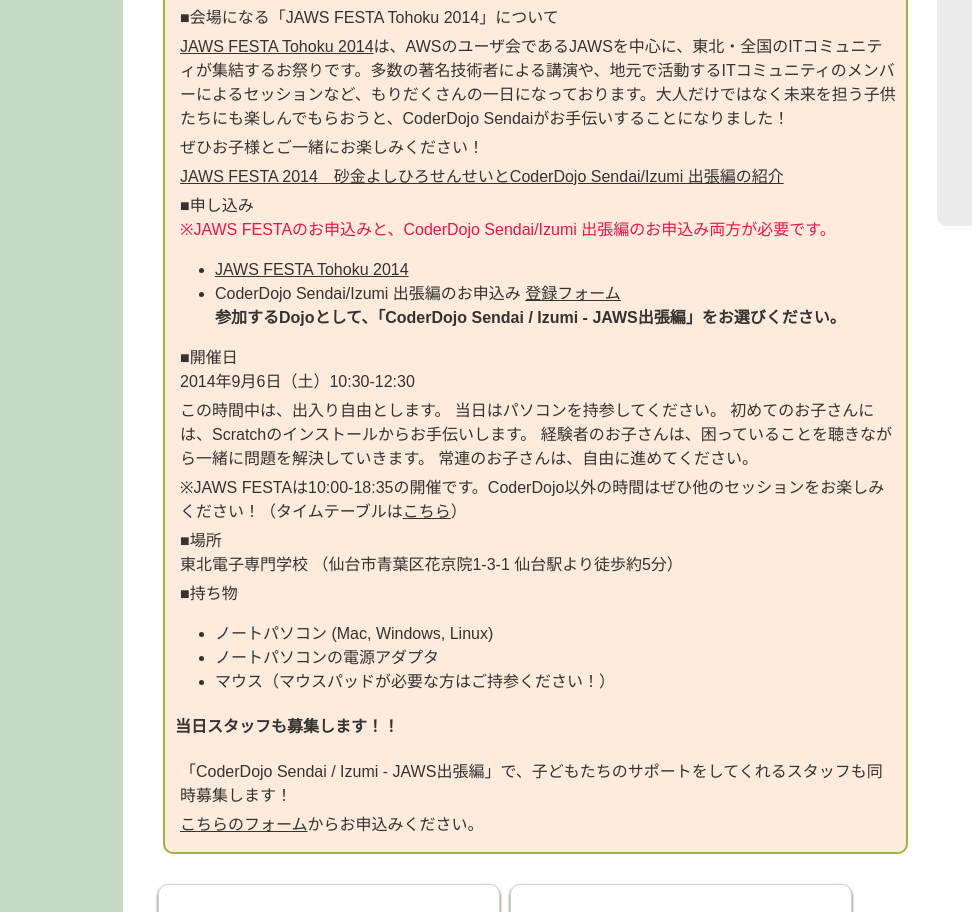
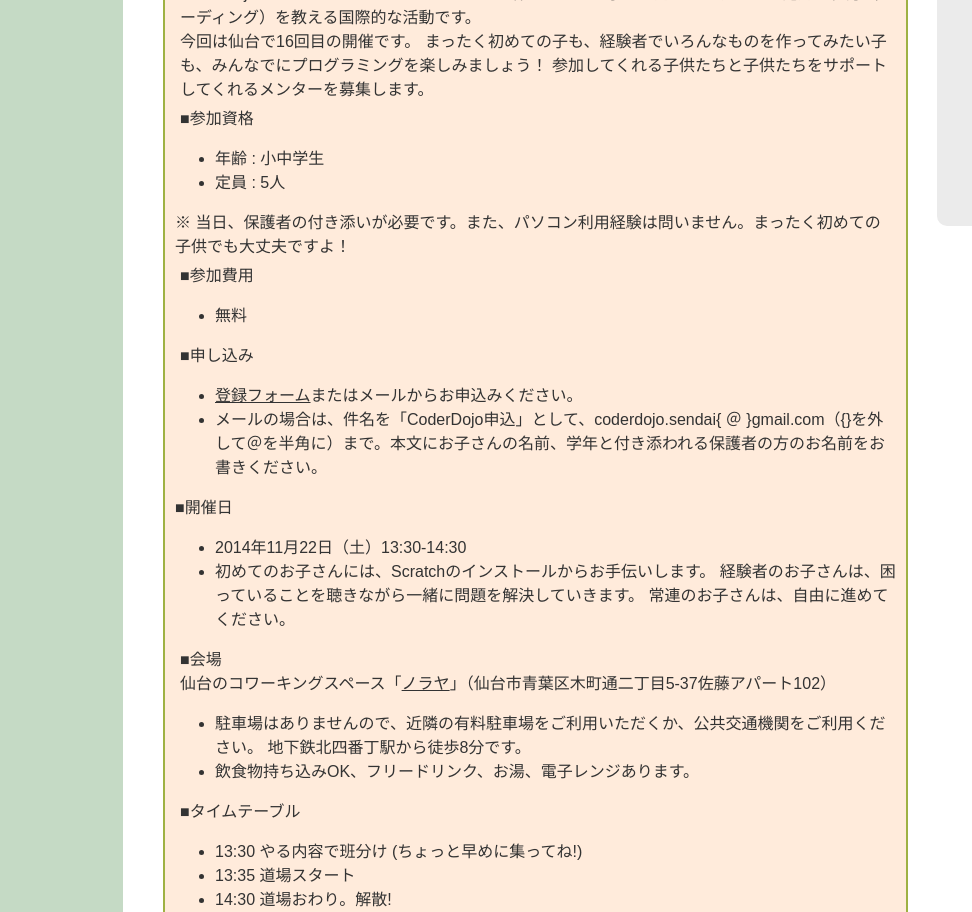
Before and after one commit to monyakata/CoderDojoSendai, a plain HTML site: page index.html in a window 1280 px wide. Shown: the part 437-1349 px from the top of the page, 0-972 px from the left. Drawn offline with Linux system fonts and the light colour scheme.

Commit message:
第16回案内掲載、賢治くん写真リンク修正

```diff
--- a/index.html
+++ b/index.html
@@ -42,7 +42,7 @@
       <li><a href="https://www.facebook.com/profile.php?id=1249448247" target="_blank"><img src="https://fbcdn-profile-a.akamaihd.net/hprofile-ak-ash4/372380_1249448247_1965983330_q.jpg" alt="山口健史" width="50" height="50" /></a> </li>
        <li><a href="https://www.facebook.com/ibuki.suganami" target="_blank"><img src="https://fbcdn-profile-a.akamaihd.net/hprofile-ak-ash3/157853_100003579904791_1132067843_q.jpg" alt="菅浪伊吹" width="50" height="50" /></a> </li>
         <li><a href="https://www.facebook.com/Yasuharu.Ozaki" target="_blank"><img src="https://fbcdn-profile-a.akamaihd.net/hprofile-ak-prn2/1117637_100001869153828_2141241236_q.jpg" alt="Yasuharu Ozaki" width="50" height="50" /></a> </li>
-        <li><a href="https://www.facebook.com/kenji.tanaka.58" target="_blank"><img src="https://fbcdn-profile-a.akamaihd.net/hprofile-ak-frc3/10007514_629036263848114_606554704_t.jpg" alt="田中賢治" width="50" height="50" /></a> </li>
+        <li><a href="https://www.facebook.com/kenji.tanaka.58" target="_blank"><img src="https://fbcdn-profile-a.akamaihd.net/hprofile-ak-xpa1/v/t1.0-1/p50x50/10441117_703762623042144_522789741786098764_n.jpg?oh=5850a345b73c59096f022a8e191d25bf&oe=54DF58FF&__gda__=1423306796_45f260e8279f9b7b517a1e99272a9f83" alt="田中賢治" width="50" height="50" /></a> </li>
 
    </ul>
     <!-- InstanceEndEditable -->
@@ -55,34 +55,55 @@
         最新の情報はFacebookに掲載しています。 <a href="https://www.facebook.com/CoderdojoSendai" target="_blank"><img src="image/FB_FindUsOnFacebook-100.png" width="100" height="26" alt="CoderDojo Facebook" /></a></p>
       <!-- InstanceEndEditable -->
       <div id="next"> <!-- InstanceBeginEditable name="topic" -->
-<h3>CoderDojo Sendai、出張開催！！</h3>
-        <h4>9/6（土）開催のJAWS FESTA Tohoku 2014（会場：東北電子専門学校）にて、CoderDojo Sendai/Izumi 出張編が開催されます。</h4>
-
-  		<p><strong>申し込み方法がいつものCoderDojo Sendaiとは少し異なりますのでご注意ください。</strong></p>
-        <p>■会場になる「JAWS FESTA Tohoku 2014」について</p>
-        <p><a href="http://jft2014.jaws-ug.jp/" target="_blank">JAWS FESTA Tohoku 2014</a>は、AWSのユーザ会であるJAWSを中心に、東北・全国のITコミュニティが集結するお祭りです。多数の著名技術者による講演や、地元で活動するITコミュニティのメンバーによるセッションなど、もりだくさんの一日になっております。大人だけではなく未来を担う子供たちにも楽しんでもらおうと、CoderDojo Sendaiがお手伝いすることになりました！</p>
-        <p>ぜひお子様とご一緒にお楽しみください！</p>
-        <p><a href="http://jft2014.jaws-ug.jp/speaker/isago/" target="_blank">JAWS FESTA 2014　砂金よしひろせんせいとCoderDojo Sendai/Izumi 出張編の紹介</a></p>
+<h3>次回のCoderDojo Sendaiは……</h3>
+<h4>11/22（土） 第拾六回CoderDojo Sendai開催！！</h4>
+        <p><strong>会場がいつものCoderDojo Sendaiとは異なりますのでご注意ください。</strong></p>
+	<p>
+    CoderDojoとはゲーム、アプリ、Webサイトを作ってみたい子ども達にプログラムの記述の仕方（コーディング）を教える国際的な活動です。
+<br />
+今回は仙台で16回目の開催です。
+まったく初めての子も、経験者でいろんなものを作ってみたい子も、みんなでにプログラミングを楽しみましょう！
+参加してくれる子供たちと子供たちをサポートしてくれるメンターを募集します。
+    </p>
+        <p>■参加資格 <br />
+         <ul>
+         <li>年齢 : 小中学生</li>
+         <li>定員 : 5人</li>
+         </ul>
+※ 当日、保護者の付き添いが必要です。また、パソコン利用経験は問いません。まったく初めての子供でも大丈夫ですよ！
+</p>
+         <p>■参加費用 <br />
+         <ul>
+         <li>無料</li>
+         </ul>
+</p>
 
         <p>■申し込み <br />
-         <span class="attention">※JAWS FESTAのお申込みと、CoderDojo Sendai/Izumi 出張編のお申込み両方が必要です。</span>
         <ul>
-        <li><a href="http://jft2014.jaws-ug.jp/tickets/" target="_blank">JAWS FESTA Tohoku 2014</a></li>
-        <li>CoderDojo Sendai/Izumi 出張編のお申込み <a href="http://goo.gl/DqNo3" target="_blank">登録フォーム</a><br />
-        <strong>参加するDojoとして、「CoderDojo Sendai / Izumi - JAWS出張編」をお選びください。</strong></li>
+        <li><a href="http://goo.gl/DqNo3" target="_blank">登録フォーム</a>またはメールからお申込みください。</li>
+        <li>メールの場合は、件名を「CoderDojo申込」として、coderdojo.sendai{ ＠ }gmail.com（{}を外して＠を半角に）まで。本文にお子さんの名前、学年と付き添われる保護者の方のお名前をお書きください。</li></li>
         </ul>
         </p>
-
-         <p> ■開催日
-          <br />
-          2014年9月6日（土）10:30-12:30</p>
-          <p>この時間中は、出入り自由とします。
-          当日はパソコンを持参してください。 初めてのお子さんには、Scratchのインストールからお手伝いします。 経験者のお子さんは、困っていることを聴きながら一緒に問題を解決していきます。
-          常連のお子さんは、自由に進めてください。</p>
-         <p>※JAWS FESTAは10:00-18:35の開催です。CoderDojo以外の時間はぜひ他のセッションをお楽しみください！（タイムテーブルは<a href="http://jft2014.jaws-ug.jp/timetable/" target="_blank">こちら</a>）</p>
-                  <p> ■場所
-          <br />東北電子専門学校 （仙台市青葉区花京院1-3-1  仙台駅より徒歩約5分）</p>
-
+          ■開催日
+           <ul>
+           <li>2014年11月22日（土）13:30-14:30</li>
+           <li>初めてのお子さんには、Scratchのインストールからお手伝いします。 経験者のお子さんは、困っていることを聴きながら一緒に問題を解決していきます。
+             常連のお子さんは、自由に進めてください。</li>
+         </ul>
+        <p> ■会場
+          <br />仙台のコワーキングスペース「<a href="http://noraya-sendai.net/" target="_blank">ノラヤ</a>」（仙台市青葉区木町通二丁目5-37佐藤アパート102）
+<ul>
+	<li>駐車場はありませんので、近隣の有料駐車場をご利用いただくか、公共交通機関をご利用ください。 地下鉄北四番丁駅から徒歩8分です。</li>
+    <li>飲食物持ち込みOK、フリードリンク、お湯、電子レンジあります。</li>
+    </ul>
+<p>■タイムテーブル
+<ul>
+<li>13:30 やる内容で班分け (ちょっと早めに集ってね!)</li>
+<li>13:35 道場スタート</li>
+<li> 14:30 道場おわり。解散! <br />
+※道場のあとも作業OK。分からないことは周りの先生に質問して、どんどん進めよう！</li>
+</ul>
+</p>
         <p>
   ■持ち物
         <ul>
@@ -90,12 +111,8 @@
           <li> ノートパソコンの電源アダプタ</li>
            <li>マウス（マウスパッドが必要な方はご持参ください！）</li>
         </ul>
-          </p>
-
-        <h4>当日スタッフも募集します！！</h4>
-        <p>「CoderDojo Sendai / Izumi - JAWS出張編」で、子どもたちのサポートをしてくれるスタッフも同時募集します！</p>
-        <p><a href="http://goo.gl/es1QeE" target="_blank">こちらのフォーム</a>からお申込みください。</p>
-
+        </p>
+         <p>他、詳しいことはこちらの<a href="https://www.facebook.com/events/1536945699884279/" target="_blank">Facebook イベント</a>をご覧ください。</p>
       <!-- InstanceEndEditable --> </div>
     </div>
     <div id="description"> <!-- InstanceBeginEditable name="contents" -->
```
